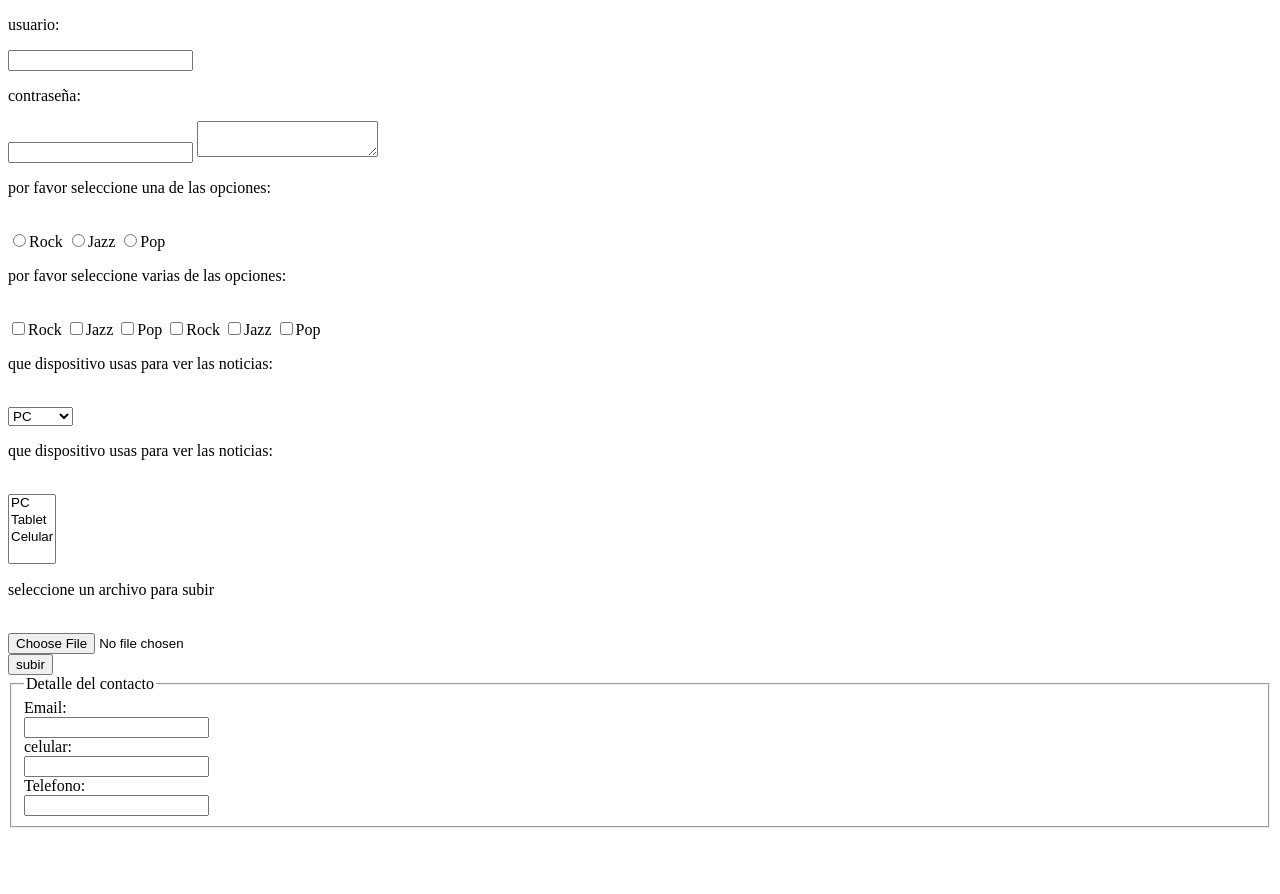
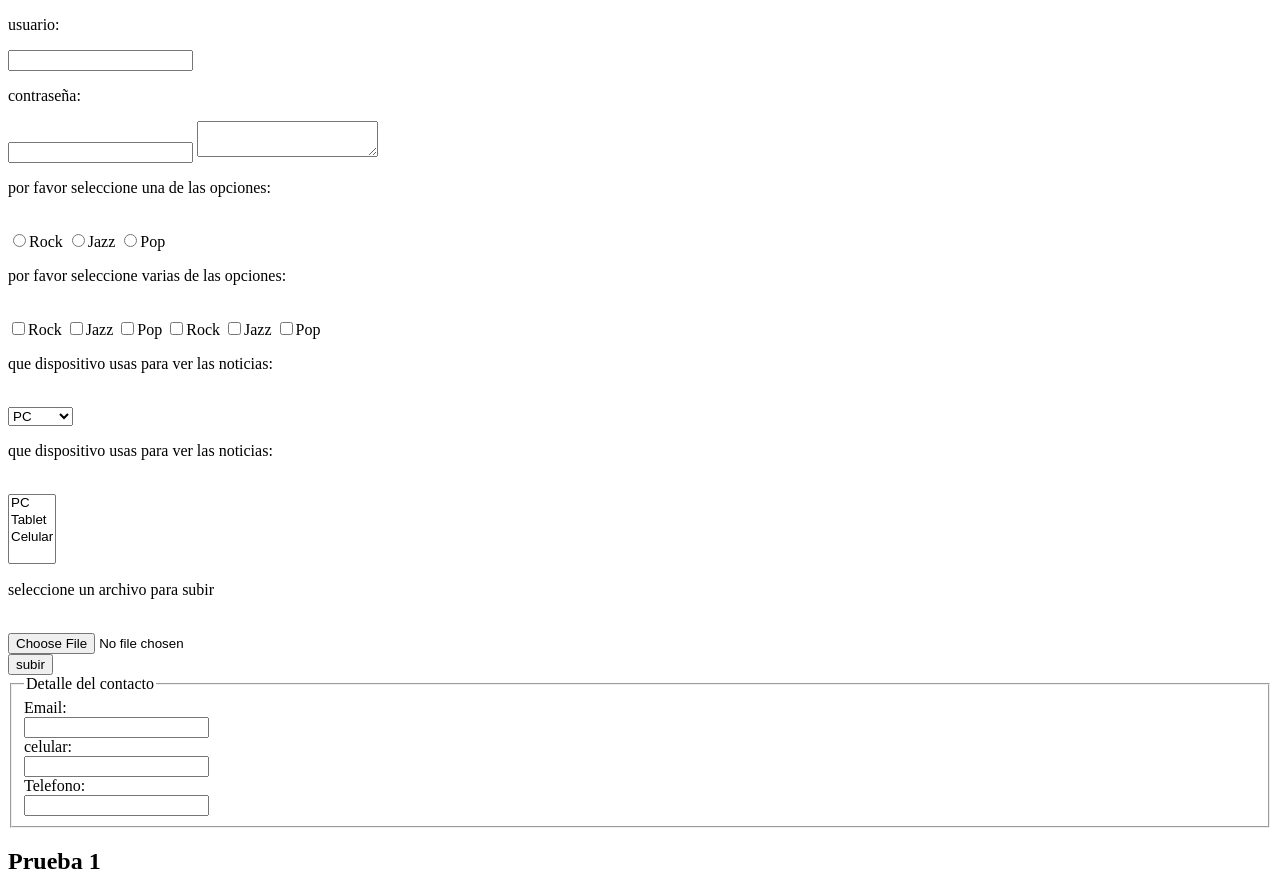
Before and after one commit to Solereah/Mapeo, a plain HTML site: page index.html in a window 1280 px wide. Before the commit the page ends 836 px from the top, so only its background shows below. Drawn offline with Linux system fonts and the light colour scheme.

Commit message:
Agregue un footer con un h2

```diff
--- a/index.html
+++ b/index.html
@@ -72,6 +72,9 @@
                 <input type="text" name="telefono"></label>
             </label>
     </fieldset>
+    <footer>
+        <h2>Prueba 1</h2>
+    </footer>
 
 
 
```
